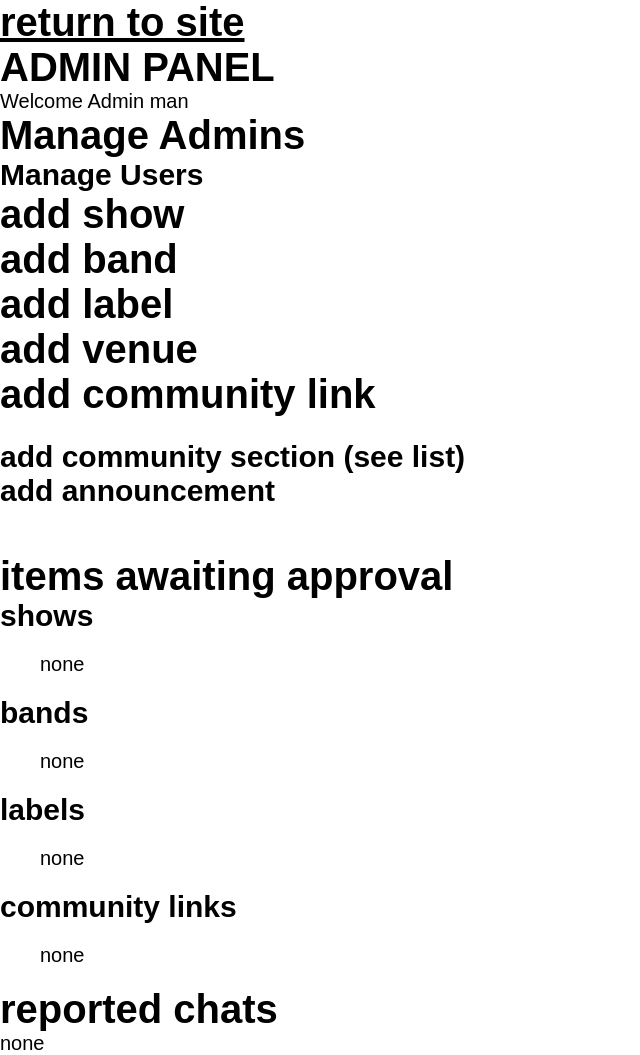
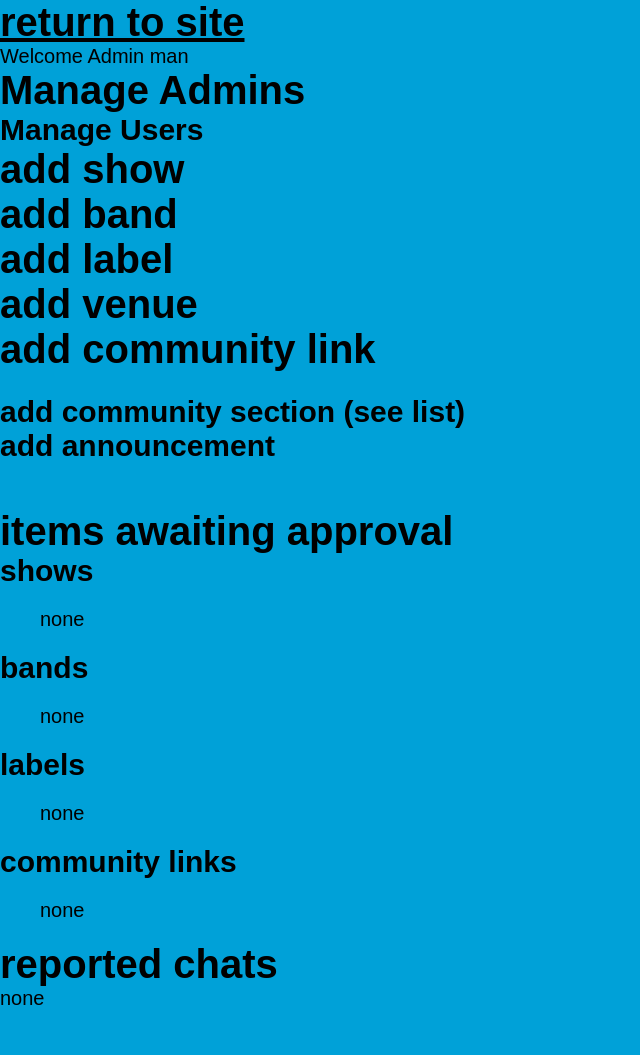
Before and after one commit to Mjames951/OmahaUnderground, a Django app: page /contribute/super/ in a window 1280 px wide. Shown: the whole page, without its empty margins (0-640 px from the left). After the commit the page ends 1005 px from the top, so only its background shows below. Run offline with Django 5.2, Linux system fonts and the light colour scheme; the visitor is signed in with stand-in values (Sample User, id 1); data that the repository does not hold is empty.

Commit message:
small bugs

```diff
--- a/planetplum/static/css/page.css
+++ b/planetplum/static/css/page.css
@@ -16,6 +16,10 @@
     margin: 0.5rem auto;
 }
 
+.edit button {
+    margin-bottom: .5rem;
+}
+
 .bandlink {
     margin-left: 1rem;
     float: left;
--- a/planetplum/templates/planetplum/superuser.html
+++ b/planetplum/templates/planetplum/superuser.html
@@ -8,11 +8,21 @@
          Planet Plum!
     </title>
     <link href="{% static 'css/base.css' %}" rel="stylesheet">
+    <style>
+        {% if user.userprofile.primary %}
+        :root {
+            --primary: {{ user.userprofile.primary }};
+        }
+        {% else %}
+        :root {
+            --primary: light-dark(white, black);
+        }
+        {% endif %}
+    </style>
 </head>
 <body>
 {% if user.is_superuser or user.is_admin %}
     <h1><a href="{% url 'index' %}">return to site</a></h1>
-    <h1><a href="{% url 'superuser' %}">ADMIN PANEL</a></h1>
 
 Welcome Admin man
 {% if user.is_superuser %}
@@ -66,8 +76,8 @@ Welcome Admin man
 
 <h1>reported chats</h1>
 {% for report in reports %}
-    <h3><a href="{% url 'removemessage' reportid=report.id %}"><button class="button">REMOVE</button></a>
-        <a href="{% url 'dismissmessage' reportid=report.id %}"><button class="button">DISMISS</button></a></h3>
+    <a href="{% url 'removemessage' reportid=report.id %}"><button class="button">REMOVE</button></a>
+    <a href="{% url 'dismissmessage' reportid=report.id %}"><button class="button">DISMISS</button></a>
     {% if report.post.image %}
         <p>IMAGE: <img style="max-width: 250px; max-height: 250px;" src="{{ report.post.image.url }}"></p>
     {% endif %}
@@ -80,7 +90,7 @@ Welcome Admin man
 {% endfor %}
 
 {% else %}
-<h1>go away asshole</h1>
+<h1>You shouldn't see this!</h1>
 {% endif %}
 </body>
 </html>
```
